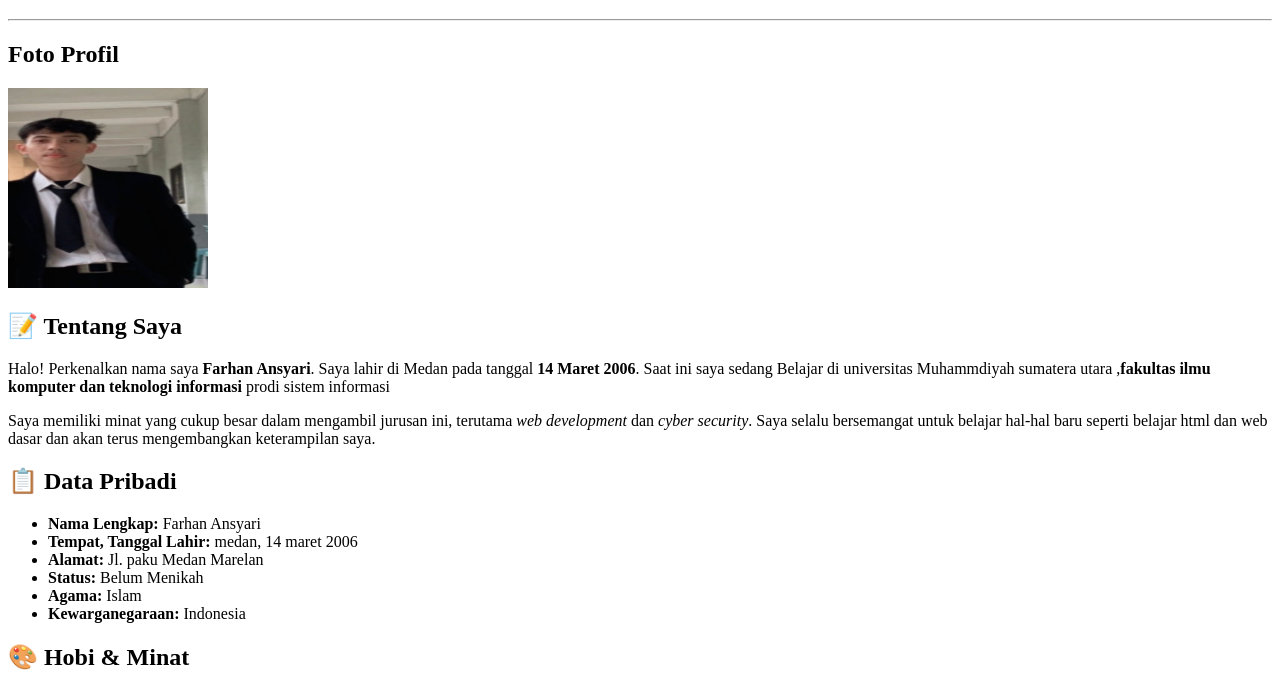
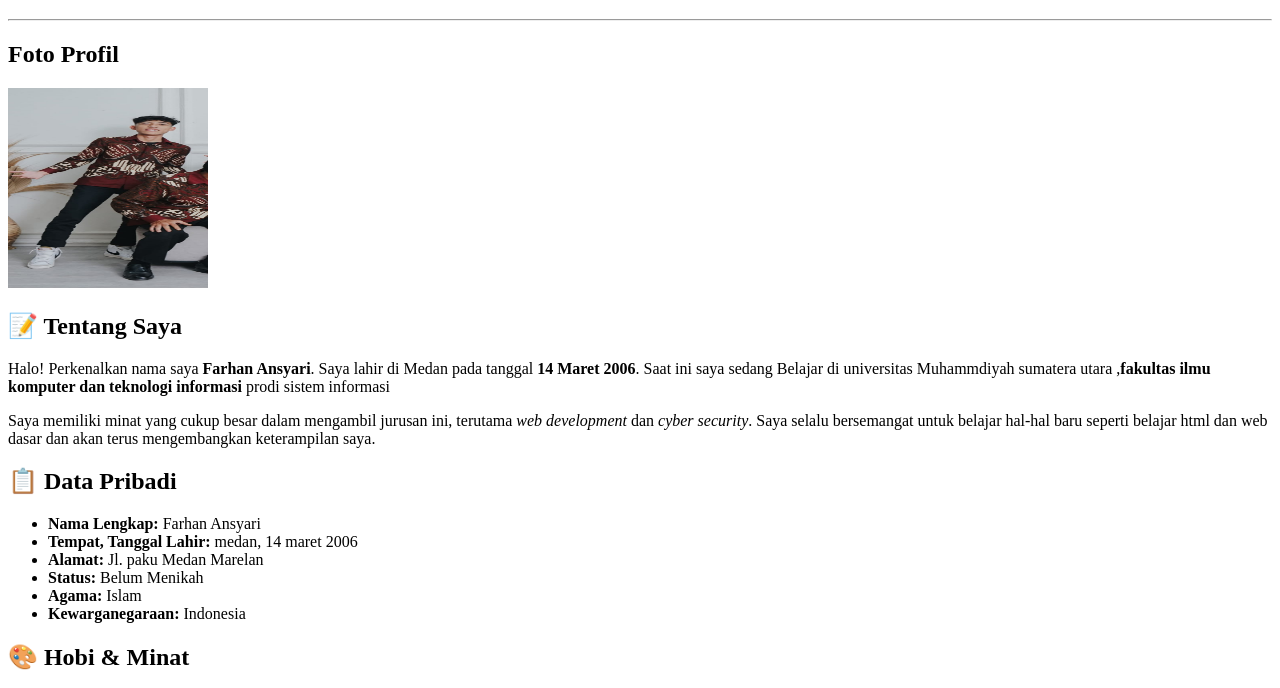
Before and after one commit to farhanansyari44/pertemuan-1, a plain HTML site: page index.html in a window 1280 px wide. Shown: the part 62-750 px from the top of the page. Drawn offline with Linux system fonts and the light colour scheme.

Commit message:
Update index.html

```diff
--- a/index.html
+++ b/index.html
@@ -16,7 +16,7 @@
     </header>
     <!-- FOTO PROFIL -->
     <h2>Foto Profil</h2>
-    <img src="profile.jpeg" alt="Foto Profil Saya" width="200" height="200">
+    <img src="profile1.jpeg" alt="Foto Profil Saya" width="200" height="200">
     <p><em></em></p>
     <!-- BIODATA -->
     <h2>📝 Tentang Saya</h2>
```
